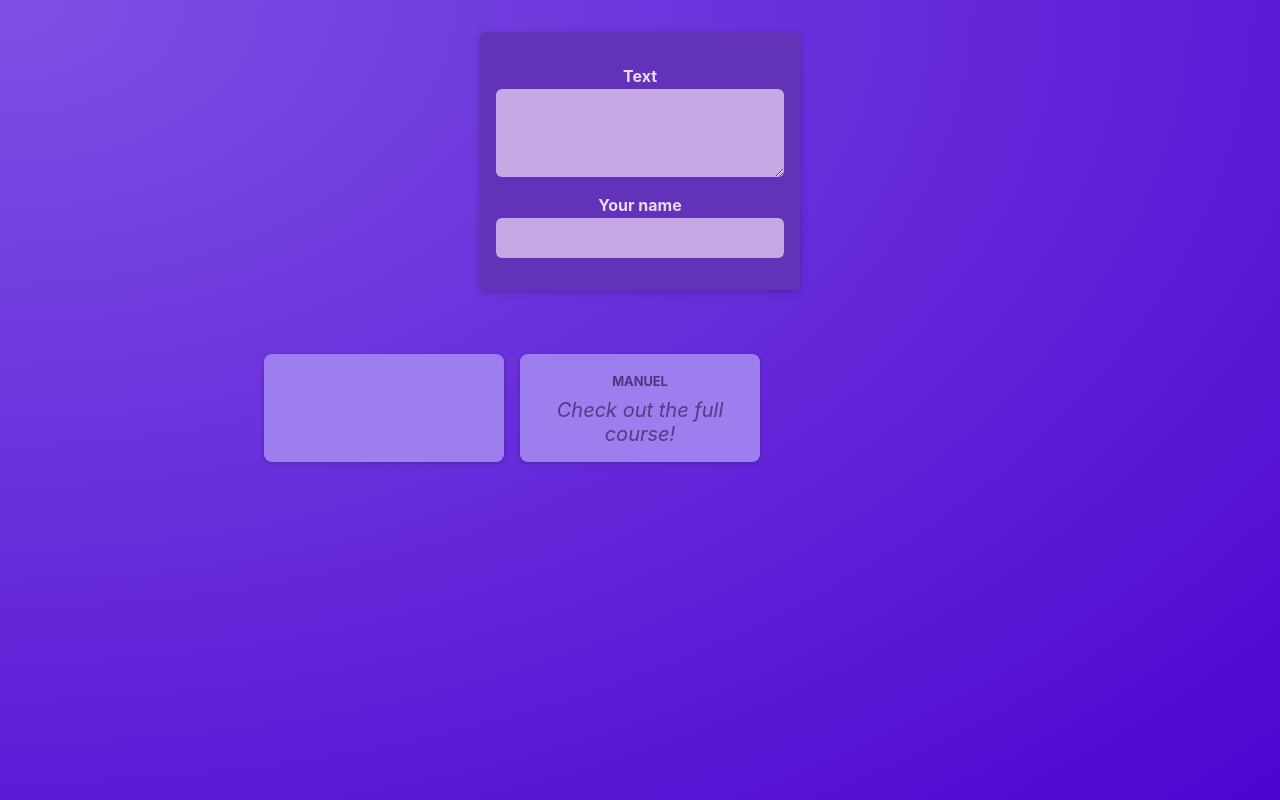
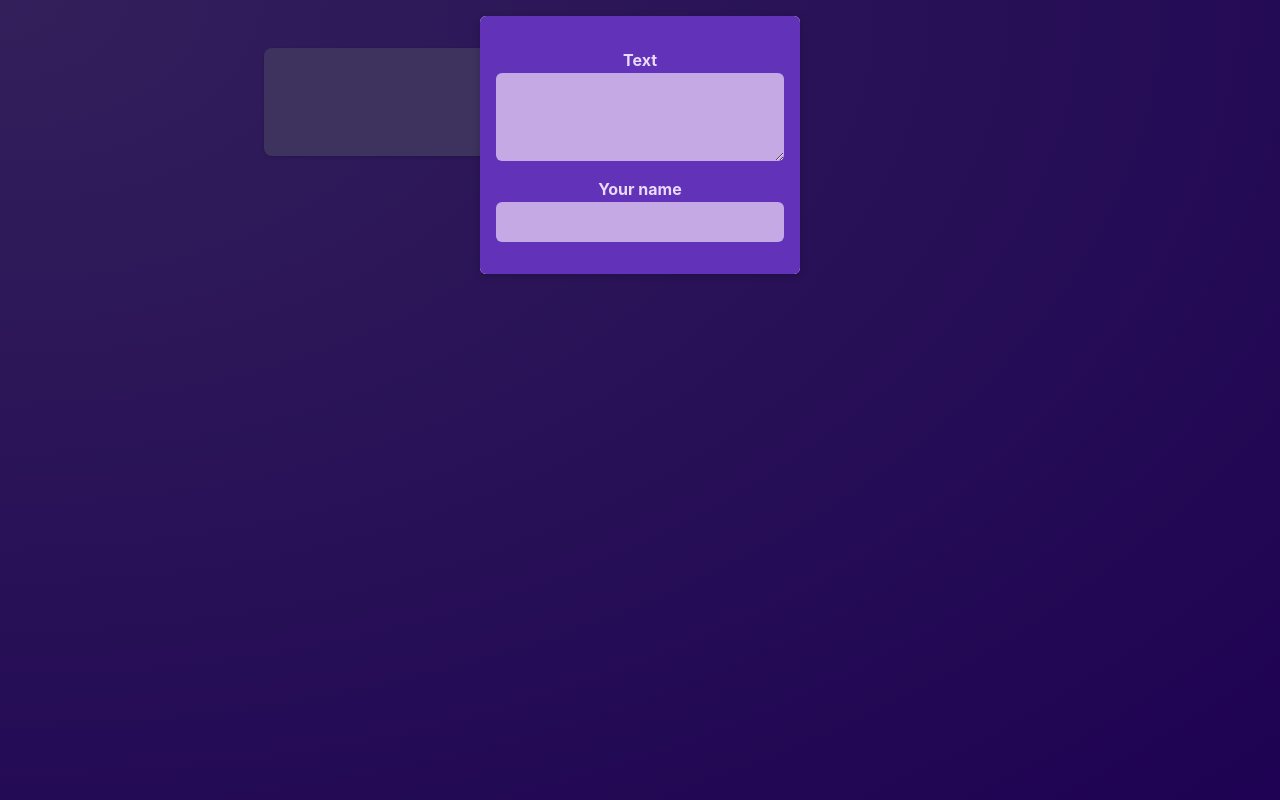
Before and after one commit to Madhurshani-Sivan/react-basics, a React (Vite) app: page / in a window 1280 px wide. Built offline with nearby package versions, Linux system fonts and the light colour scheme.

Commit message:
create and style Modal component

```diff
--- /dev/null
+++ b/src/components/Modal.jsx
@@ -0,0 +1,14 @@
+import classes from "./Modal.module.css";
+
+function Modal({ children }) {
+  return (
+    <>
+      <div className={classes.backdrop} />
+      <dialog open className={classes.modal}>
+        {children}
+      </dialog>
+    </>
+  );
+}
+
+export default Modal;
--- /dev/null
+++ b/src/components/Modal.module.css
@@ -0,0 +1,18 @@
+.backdrop {
+  position: fixed;
+  top: 0;
+  left: 0;
+  width: 100%;
+  height: 100vh;
+  background-color: rgba(0, 0, 0, 0.6);
+  z-index: 1;
+}
+
+.modal {
+  border: none;
+  border-radius: 6px;
+  box-shadow: 0 2px 8px rgba(0, 0, 0, 0.2);
+  padding: 0;
+  overflow: hidden;
+  z-index: 1;
+}
--- a/src/components/NewPost.module.css
+++ b/src/components/NewPost.module.css
@@ -2,9 +2,6 @@
   background-color: #6233b9;
   padding: 1rem;
   width: 20rem;
-  margin: 2rem auto;
-  border-radius: 6px;
-  box-shadow: 0 2px 8px rgba(0, 0, 0, 0.2);
 }
 
 .form label {
@@ -46,10 +43,10 @@
   background-color: #23014a;
 }
 
-.actions button[type='button'] {
+.actions button[type="button"] {
   background-color: transparent;
 }
 
-.actions button[type='button']:hover {
+.actions button[type="button"]:hover {
   color: #d1bee6;
 }
--- a/src/components/Post.jsx
+++ b/src/components/Post.jsx
@@ -1,10 +1,10 @@
 import classes from "./Post.module.css";
 
-function Post(props) {
+function Post({ author, body }) {
   return (
     <li className={classes.post}>
-      <p className={classes.author}>{props.author}</p>
-      <p className={classes.text}>{props.body}</p>
+      <p className={classes.author}>{author}</p>
+      <p className={classes.text}>{body}</p>
     </li>
   );
 }
--- a/src/components/PostsList.jsx
+++ b/src/components/PostsList.jsx
@@ -2,6 +2,7 @@ import { useState } from "react";
 import NewPost from "./NewPost";
 import Post from "./Post";
 import classes from "./PostsList.module.css";
+import Modal from "./Modal";
 
 function PostsList() {
   const [enteredBody, setEnteredBody] = useState("");
@@ -17,10 +18,12 @@ function PostsList() {
 
   return (
     <>
-      <NewPost
-        onBodyChange={bodyChangeHandler}
-        onAuthorChange={authorChangeHandler}
-      />
+      <Modal>
+        <NewPost
+          onBodyChange={bodyChangeHandler}
+          onAuthorChange={authorChangeHandler}
+        />
+      </Modal>
       <ul className={classes.posts}>
         <Post author={enteredAuthor} body={enteredBody} />
         <Post author="Manuel" body="Check out the full course!" />
```
